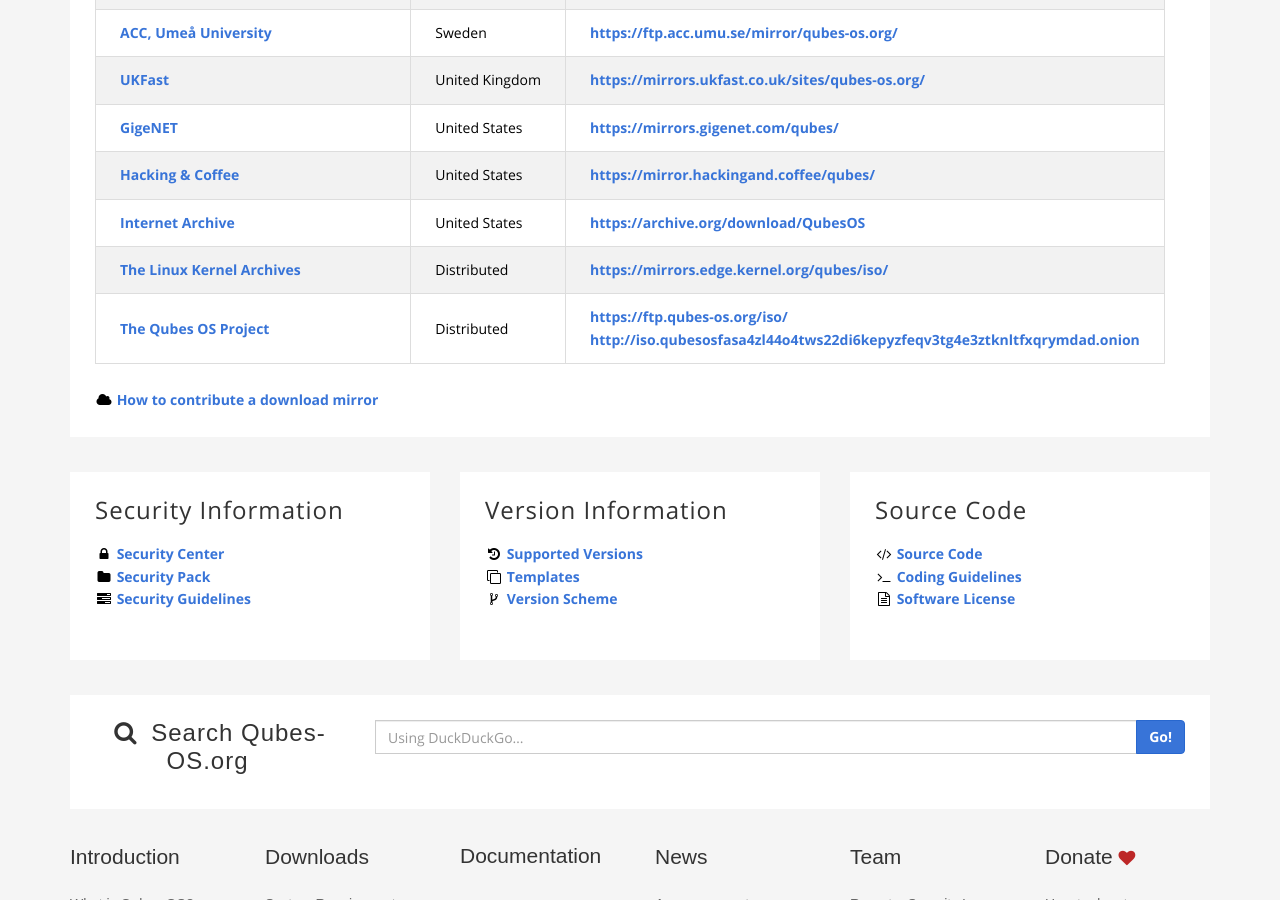
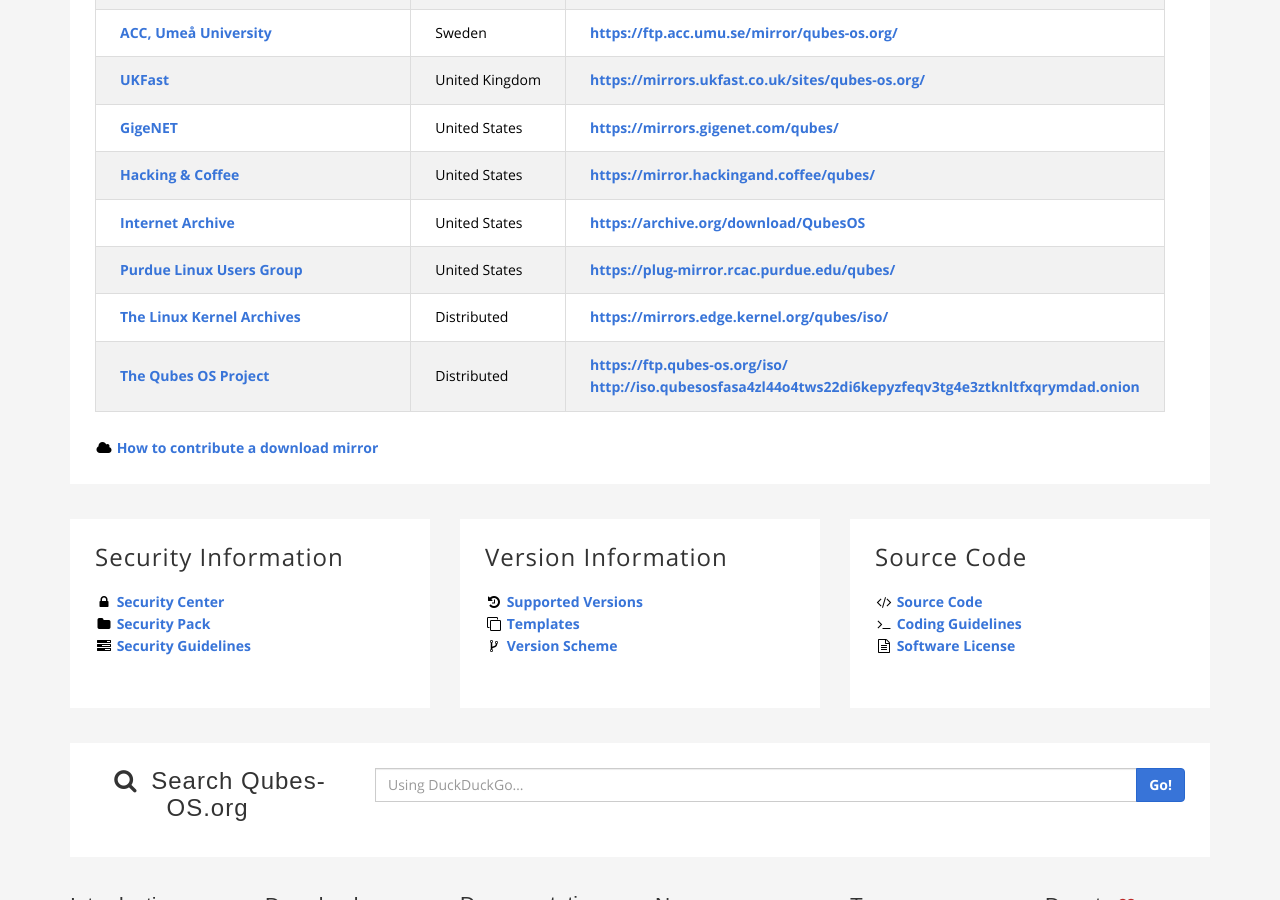
Before and after one commit to QubesOS/qubesos.github.io, a Jekyll site: the page built from pages/downloads.md, in a window 1280 px wide and 900 px high, scrolled down 3945 px. Built offline with Jekyll 4.4.1, drawn with Linux system fonts in a browser that asks for light colours; some web fonts are replaced.

Commit message:
Add Purdue Linux Users Group mirror

```diff
--- a/_data/mirrors.yml
+++ b/_data/mirrors.yml
@@ -82,6 +82,12 @@
    urls:
    - url: https://archive.org/download/QubesOS
 
+ - organization: Purdue Linux Users Group
+   org_url: https://plug-mirror.rcac.purdue.edu/info.html
+   location: United States
+   urls:
+   - url: https://plug-mirror.rcac.purdue.edu/qubes/
+
  - organization: The Linux Kernel Archives
    org_url: https://www.kernel.org/
    location: Distributed
```
